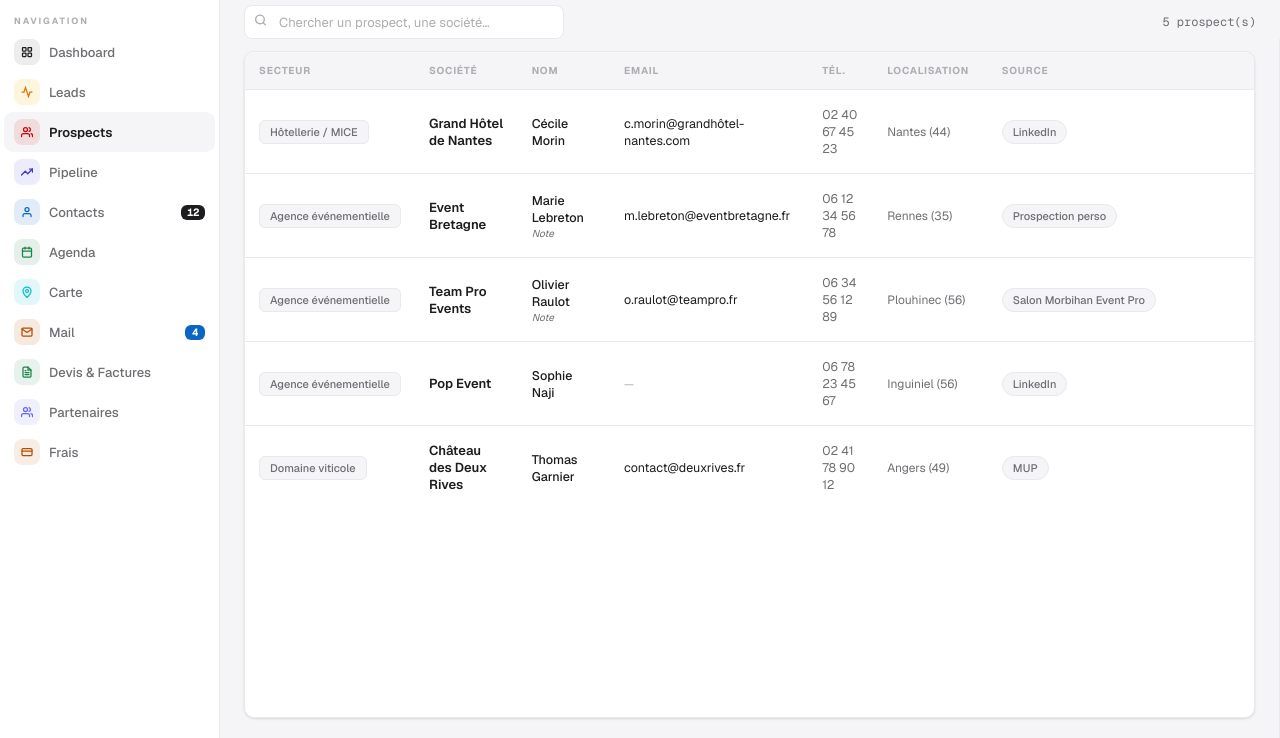
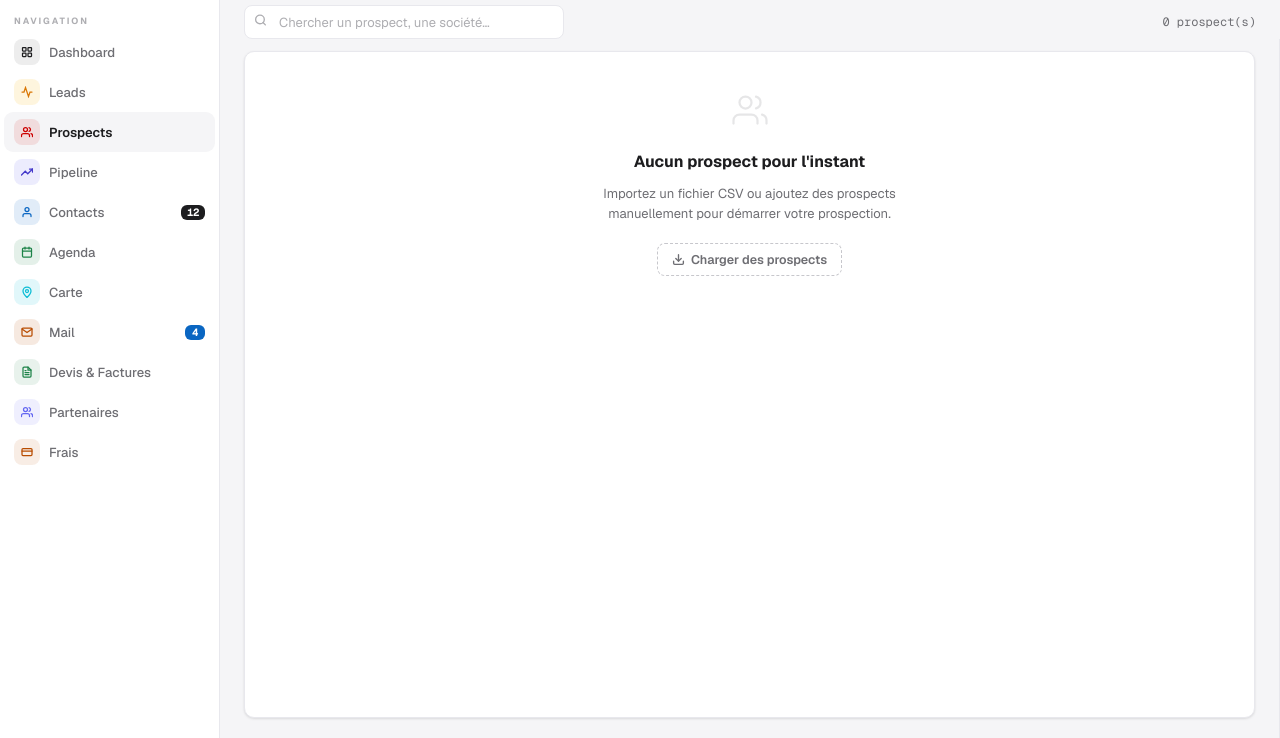
Before and after one commit to Soparadi/mup, a website: page public/prospects.html in a window 1280 px wide. Shown: the part 62-800 px from the top of the page. Drawn offline with nearby package versions, Linux system fonts and the light colour scheme.

Commit message:
fix: suppression fiches exemple

```diff
--- a/public/prospects.html
+++ b/public/prospects.html
@@ -779,13 +779,7 @@ let csvParsed = [];
 let activeModalTab = 'csv';
 
 // ── SAMPLE DATA ──
-const SAMPLE = [
-  {id:1,name:'Marie Lebreton',company:'Event Bretagne',email:'m.lebreton@eventbretagne.fr',phone:'06 12 34 56 78',location:'Rennes (35)',sector:'Agence événementielle',status:'hot',website:'eventbretagne.fr',source:'Prospection perso',director:'Marie Lebreton',notes:'Intéressée par le Neo Fast pour ses team buildings'},
-  {id:2,name:'Thomas Garnier',company:'Château des Deux Rives',email:'contact@deuxrives.fr',phone:'02 41 78 90 12',location:'Angers (49)',sector:'Domaine viticole',status:'warm',website:'chateau-deuxrives.fr',source:'MUP',director:'Thomas Garnier',notes:''},
-  {id:3,name:'Sophie Naji',company:'Pop Event',email:'',phone:'06 78 23 45 67',location:'Inguiniel (56)',sector:'Agence événementielle',status:'cold',website:'',source:'LinkedIn',director:'Sophie Naji',notes:''},
-  {id:4,name:'Olivier Raulot',company:'Team Pro Events',email:'o.raulot@teampro.fr',phone:'06 34 56 12 89',location:'Plouhinec (56)',sector:'Agence événementielle',status:'hot',website:'teampro.fr',source:'Salon Morbihan Event Pro',director:'Olivier Raulot',notes:'Relance prévue semaine prochaine'},
-  {id:5,name:'Cécile Morin',company:'Grand Hôtel de Nantes',email:'c.morin@grandhôtel-nantes.com',phone:'02 40 67 45 23',location:'Nantes (44)',sector:'Hôtellerie / MICE',status:'warm',website:'grandhôtel-nantes.com',source:'LinkedIn',director:'Cécile Morin',notes:''},
-];
+const SAMPLE = [];
 
 // ── INIT ──
 function init(){
```
